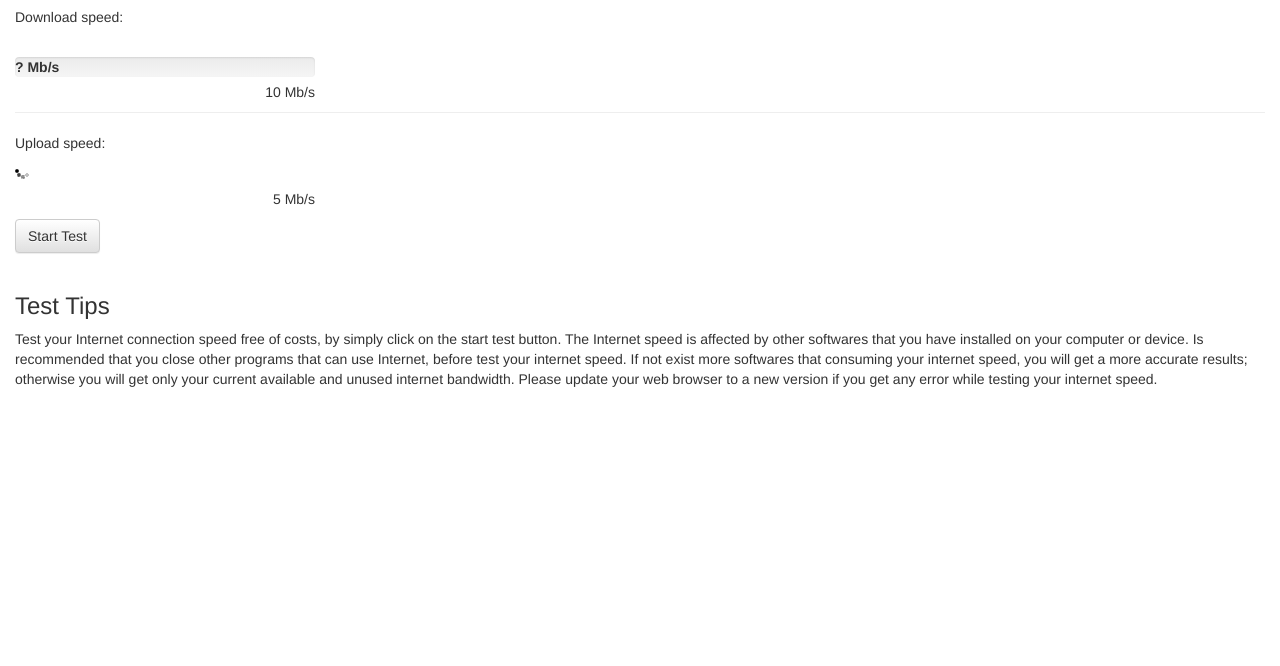
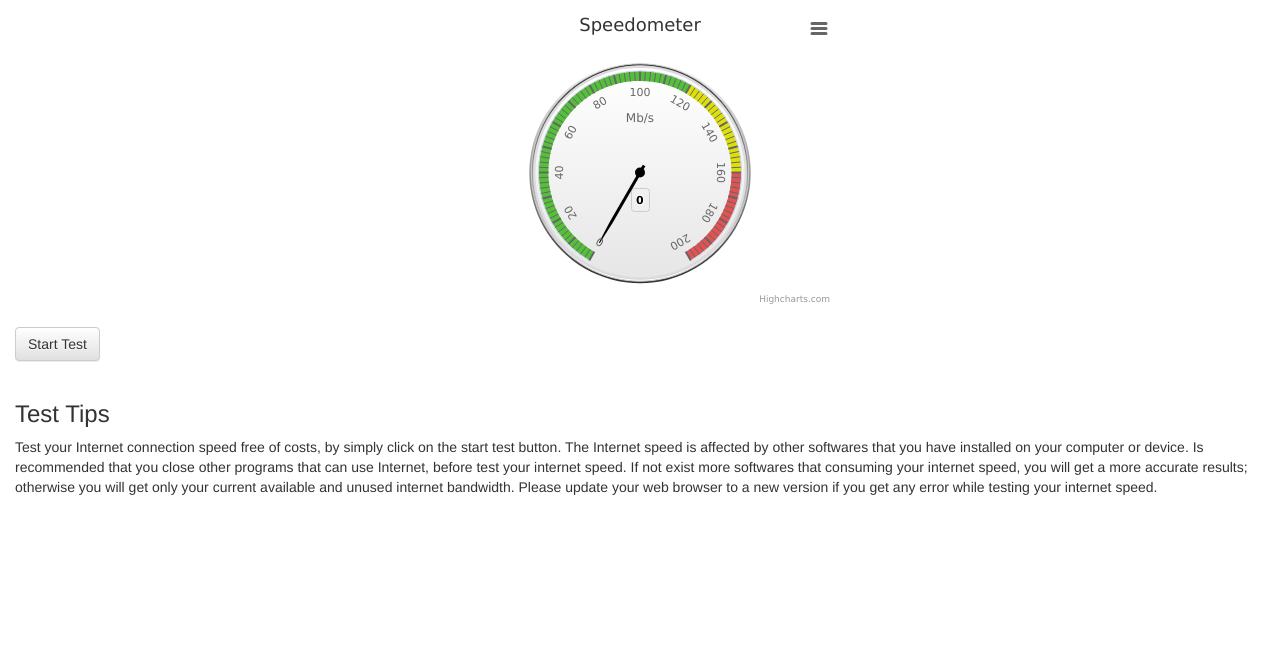
Before and after one commit to rrguardo/speed, a plain HTML site: page devel_def.htm in a window 1280 px wide. Shown: the part 63-729 px from the top of the page. Drawn offline with nearby package versions, Linux system fonts and the light colour scheme.

Commit message:
Teting chart updates

```diff
--- a/devel_def.htm
+++ b/devel_def.htm
@@ -34,8 +34,7 @@
 
         var sources = ['256.jpg',
         					  '256.jpg',
-        					  '512.jpg',
-        					  '1024.jpg'
+        					  '512.jpg'
         					 ];
 
 		 function Start() {
@@ -46,7 +45,7 @@
 		 	TestDownloadNew(0);
 		 }
 
-		var host_maps = [ "",
+		var host_maps = [ "http://us.testinternetspeed.link/",
 							   ""
 							 ];
 		var ping_sources = ["http://us.testinternetspeed.link/ping.html",
@@ -140,7 +139,7 @@
 
 		                    	  speed = (evt.loaded / diff) / 1024 / 1024 * 8;
 		                       speed = Math.round(speed*100)/100;
-
+		                       update_chart(speed);
 		                       console.log("SPPED: "+speed);
 
 							      }
@@ -259,33 +258,14 @@
 <h1>Test Internet Speed Free!</h1>
 
 <div class="row">
+
+
+
+<div id="container" style="min-width: 310px; max-width: 400px; height: 300px; margin: 0 auto"></div>
+
+
   <div class="col-xs-12 col-md-12">
 
-    <p>
-        Download speed:
-		<div class="bs-example" >
-
-			<span id="dlspeed" class="hidden" ><img src="busy.gif"></span><br>
-
-		    <div class="progress" >
-		      <div class="progress-bar progress-bar-striped" role="progressbar" aria-valuenow="45" aria-valuemin="0" aria-valuemax="100" style="width: 0%">
-		      </div>
-					<span class="dlspeed_bar"> <b>? Mb/s</b> </span>
-		      </div>
-		    <div style="float: right;margin-top: -15px;margin-bottom: 10px;" >10 Mb/s</div>
-		</div>
-    </p>
-
-	<hr style="clear: both;" >
-
-	    <p>
-	        Upload speed:
-	        <div class="bs-example" >
-	        <span id="ulspeed"><img src="busy.gif"></span><br>
-	        <img src="bar.gif" width="300" height="10">
-				<div style="float: right;" >5 Mb/s</div>
-			  </div>
-	    </p>
 	<br>
 	<button type="button" class="btn btn-default" id="start_test"  >Start Test</button>
 
@@ -389,8 +369,6 @@ To start the test on your mobile device, locate the “Start Test” button and
 </script>
 
 
-<div id="container" style="min-width: 310px; max-width: 400px; height: 300px; margin: 0 auto"></div>
-
 <ul>
 <li></li>
 <li></li>
@@ -428,6 +406,14 @@ To start the test on your mobile device, locate the “Start Test” button and
 
 
 <script type="text/javascript">
+
+var chart_spd= null;
+
+function update_chart(newVal) {
+	var point = chart_spd.series[0].points[0];
+   point.update(newVal);
+}
+
 
 $(function () {
 
@@ -518,7 +504,7 @@ $(function () {
 
         series: [{
             name: 'Speed',
-            data: [80],
+            data: [0],
             tooltip: {
                 valueSuffix: ' Mb/s'
             }
@@ -528,19 +514,9 @@ $(function () {
         // Add some life
         function (chart) {
             if (!chart.renderer.forExport) {
-                setInterval(function () {
-                    var point = chart.series[0].points[0],
-                        newVal,
-                        inc = Math.round((Math.random() - 0.5) * 20);
 
-                    newVal = point.y + inc;
-                    if (newVal < 0 || newVal > 200) {
-                        newVal = point.y - inc;
-                    }
+					chart_spd = chart;
 
-                    point.update(newVal);
-
-                }, 3000);
             }
         });
 });
```
Also changed, not shown: 1 other file.
